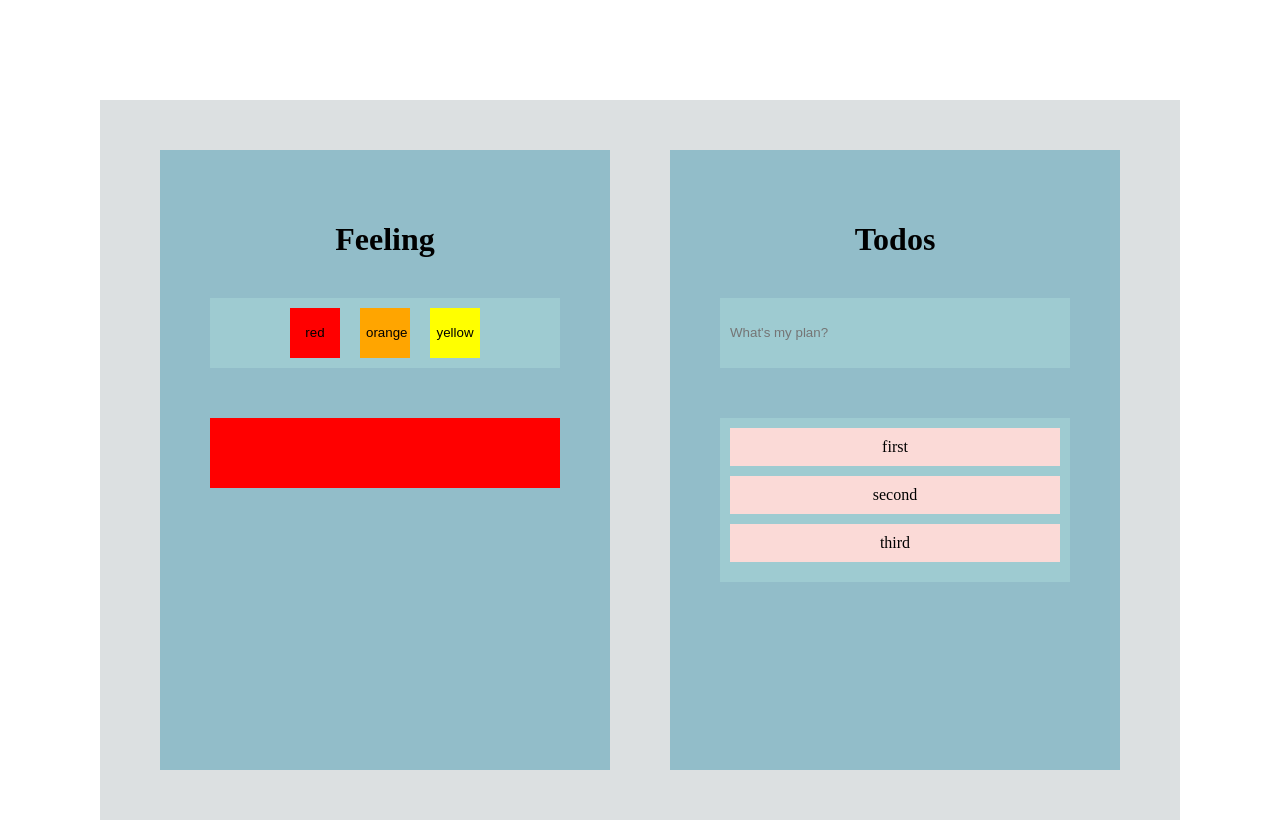
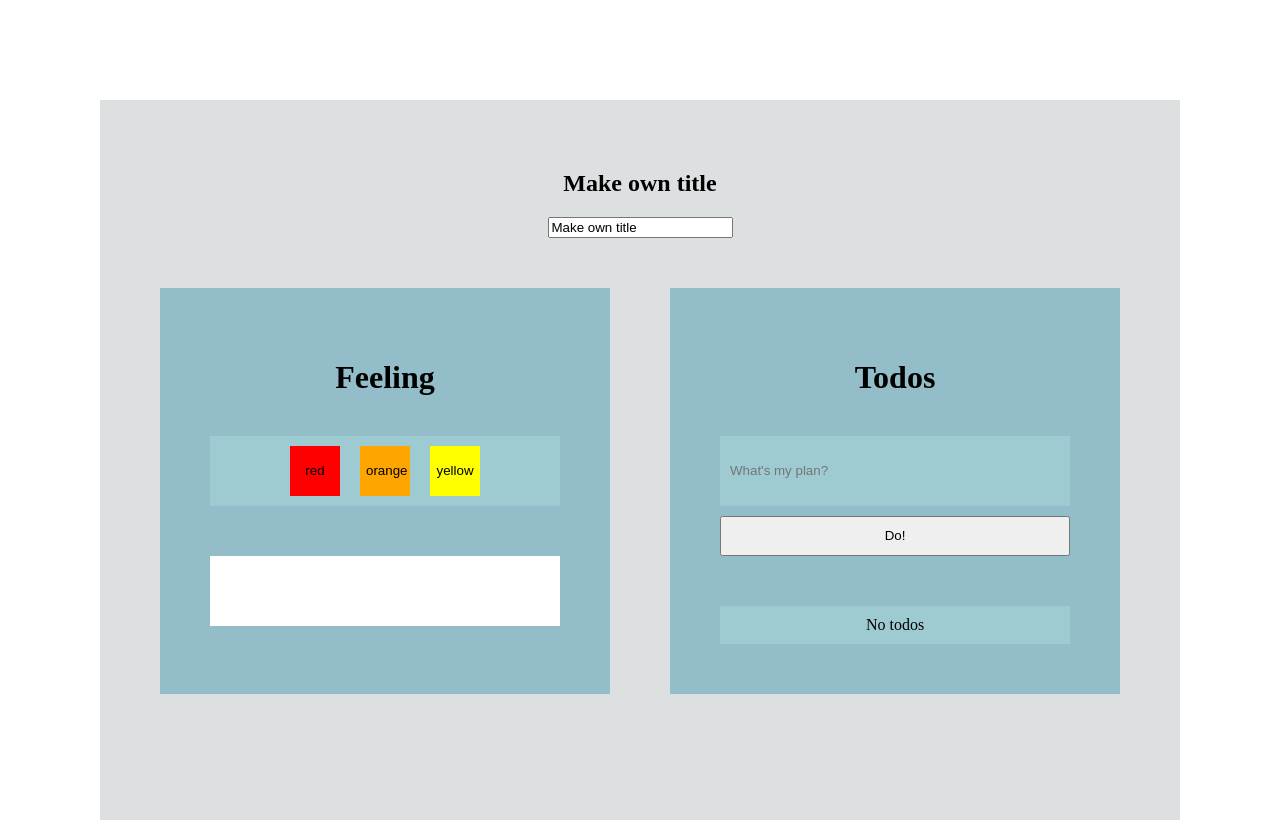
Before and after one commit to whlee0525/todo-react-recoil, a React (Create React App) app: page / in a window 1280 px wide. Built offline with nearby package versions, Linux system fonts and the light colour scheme.

Commit message:
add: create/read todos

```diff
--- a/src/App.js
+++ b/src/App.js
@@ -1,9 +1,12 @@
+import React, { useState } from 'react';
 import styled from 'styled-components';
 
+import { DataContext } from './DataContext';
 import Left from './components/Left';
 import Right from './components/Right';
+import Title from './components/Title';
 
-const StyledApp = styled.div`
+const AppWrapper = styled.div`
   width: 1080px;
   min-height: 720px;
   margin-top: 100px;
@@ -12,18 +15,31 @@ const StyledApp = styled.div`
   background-color: #dce0e1;
 
   padding: 50px 0;
+  text-align: center;
+`;
+
+const MainContent = styled.div`
+  margin-top: 50px;
   display: flex;
   flex-direction: row;
   justify-content: space-evenly;
-
 `;
 
 export default function App() {
   console.log('app');
+
+  const [color, setColor] = useState('white');
+  const [todos, setTodos] = useState([]);
+
   return (
-    <StyledApp>
-      <Left/>
-      <Right />
-    </StyledApp>
+    <AppWrapper>
+      <Title />
+      <DataContext.Provider value={{ color, setColor, todos, setTodos }} >
+        <MainContent>
+          <Left />
+          <Right />
+        </MainContent>
+      </DataContext.Provider>
+    </AppWrapper>
   );
 };
--- /dev/null
+++ b/src/DataContext.js
@@ -0,0 +1,3 @@
+import { createContext } from "react"
+
+export const DataContext = createContext({});
--- /dev/null
+++ b/src/components/Title.jsx
@@ -0,0 +1,13 @@
+import React, { useState } from 'react';
+
+export default function Title() {
+  console.log('Title');
+
+  const [title, setTitle] = useState('Make own title');
+
+  return (
+    <>
+      <h2>{title}</h2>
+      <input value={title} onChange={e => setTitle(e.target.value)} />
+    </>);
+}
--- a/src/components/TodayColorButton.jsx
+++ b/src/components/TodayColorButton.jsx
@@ -1,16 +1,30 @@
-import React from 'react'
+import React, { useContext } from 'react'
 import styled from 'styled-components'
+
+import { DataContext } from '../DataContext';
 
 const StyledWrapper = styled.button`
   margin: 10px;
   width: 50px;
   height: 50px;
-  background-color: ${({color}) => color?`${color};` : `white;`};
+  background-color: ${({ color }) => color ? `${color};` : `white;`};
 
   border: none;
+  outline: none;
+  cursor: pointer;
 `
 
-export default function TodayColorBox({color}) {
+export default function TodayColorBox({ color }) {
   console.log('color button -', color);
-  return <StyledWrapper color={color}>{color}</StyledWrapper>
+  console.log('[context] setColor');
+
+  const { setColor } = useContext(DataContext);
+
+  const handleClick = () => setColor(color);
+
+  return (
+    <StyledWrapper color={color} onClick={handleClick}>
+      {color}
+    </StyledWrapper>
+  )
 };
--- a/src/components/TodayColorSelected.jsx
+++ b/src/components/TodayColorSelected.jsx
@@ -1,5 +1,7 @@
-import React from 'react'
+  import React, { useContext } from 'react'
   import styled from 'styled-components'
+
+  import { DataContext } from '../DataContext';
 
   const StyledWrapper = styled.div`
     margin-top: 50px;
@@ -9,9 +11,10 @@ const StyledWrapper = styled.div`
   `
 
   export default function TodayColorBox() {
-  console.log('TodayColorBox -');
+    console.log('TodayColorBox');
+    console.log('[context] color');
 
-  const color = 'red';
+    const { color } = useContext(DataContext);
 
     return <StyledWrapper color={color}></StyledWrapper>
   };
--- a/src/components/TodayTodoInput.jsx
+++ b/src/components/TodayTodoInput.jsx
@@ -1,5 +1,7 @@
-import React from 'react';
+import React, { useState, useContext } from 'react';
 import styled from 'styled-components';
+
+import { DataContext } from '../DataContext';
 
 const StyledInput = styled.input`
   background-color: #9ecbd1;
@@ -10,11 +12,34 @@ const StyledInput = styled.input`
   outline: none;
 `;
 
+const StyledButton = styled.button`
+  width: 100%;
+  height: 40px;
+  margin-top: 10px
+`;
+
 export default function TodayTodoInput() {
   console.log('TodayTodoInput');
+  console.log('[context] setTodos');
+
+  const { setTodos } = useContext(DataContext);
+
+  const [inputData, setInputData] = useState('');
+
+  const handleClick = () => {
+    const newTodo = {id: new Date().getUTCMilliseconds(), content: inputData, done: false};
+    setTodos(prev => [...prev, newTodo]);
+    setInputData('');
+  }
+
   return (
-    <StyledInput
+    <>
+      <StyledInput
         placeholder="What's my plan?"
-    />
+        value={inputData}
+        onChange={e => setInputData(e.target.value)}
+      />
+      <StyledButton onClick={handleClick} >Do!</StyledButton>
+    </>
   );
 }
--- a/src/components/TodayTodoList.jsx
+++ b/src/components/TodayTodoList.jsx
@@ -1,7 +1,9 @@
-import React from 'react';
+import React, {useContext} from 'react';
 import styled from 'styled-components';
 
 import TodayTodoLine from './TodayTodoLine';
+import { DataContext } from '../DataContext';
+
 
 const StyledWrapper = styled.div`
   margin-top: 50px;
@@ -12,21 +14,16 @@ const StyledWrapper = styled.div`
 
 export default function TodayTodoList() {
   console.log('TodayTodoList');
+  console.log('[context] todos');
 
-  const data = [{
-    content: 'first',
-    done: false,
-  },{
-    content: 'second',
-    done: false,
-  },{
-    content: 'third',
-    done: true,
-  },]
+  const {todos, setTodos} = useContext(DataContext);
+
+  // const handleClick = (selectedId) => setTodos(prev => prev.filter(({id})=> id !== selectedId));
 
   return (
     <StyledWrapper>
-        {data.map(line => <TodayTodoLine {...line}/>)}
+        {!todos.length && 'No todos'}
+        {todos.map(line => <TodayTodoLine key={line.id} {...line}/>)}
     </StyledWrapper>
   );
 }
```
Also changed, not shown: 1 other file (tests, documents, lock files or other folders). Lines whose indentation alone changed are shown as unchanged.
